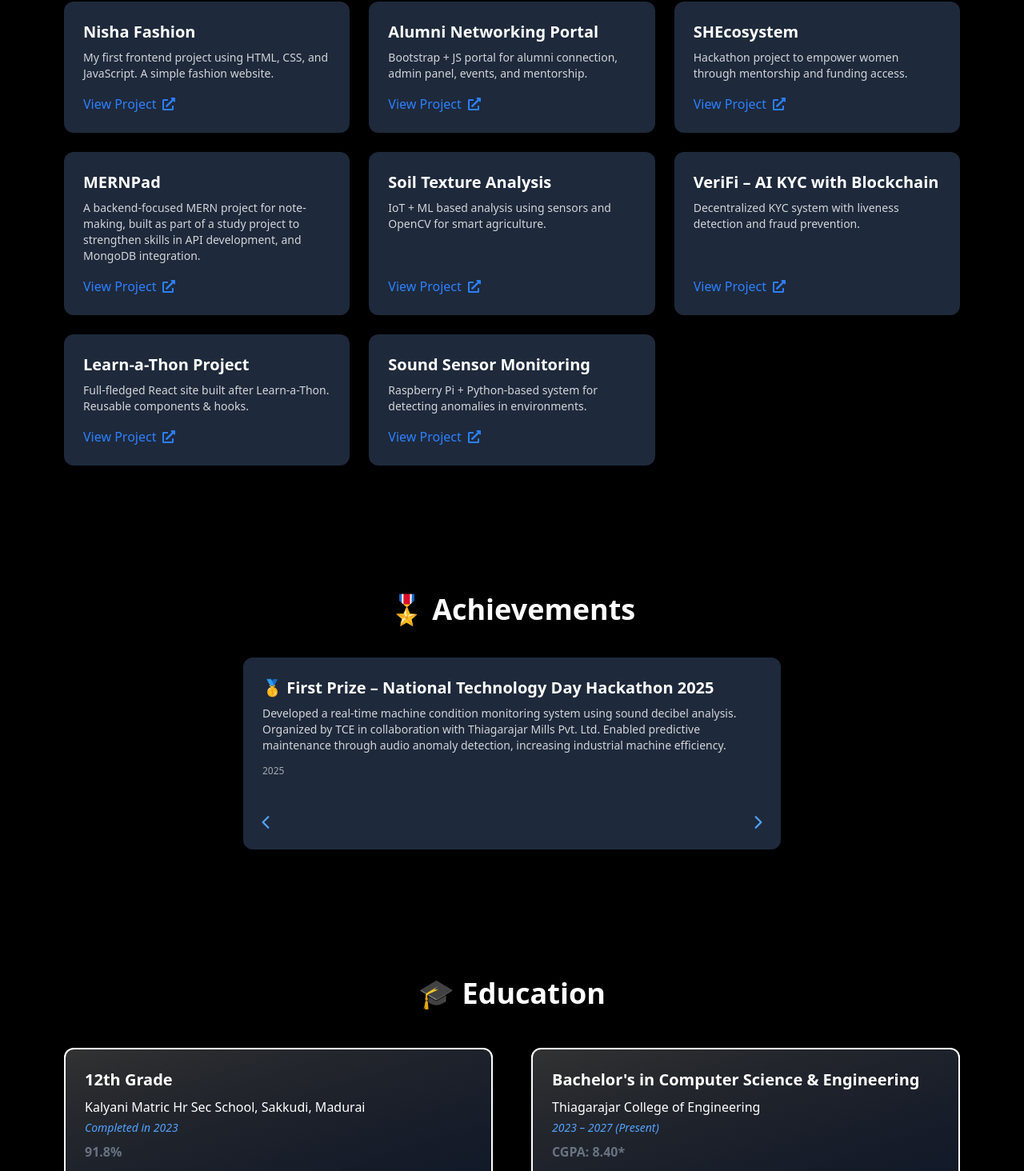
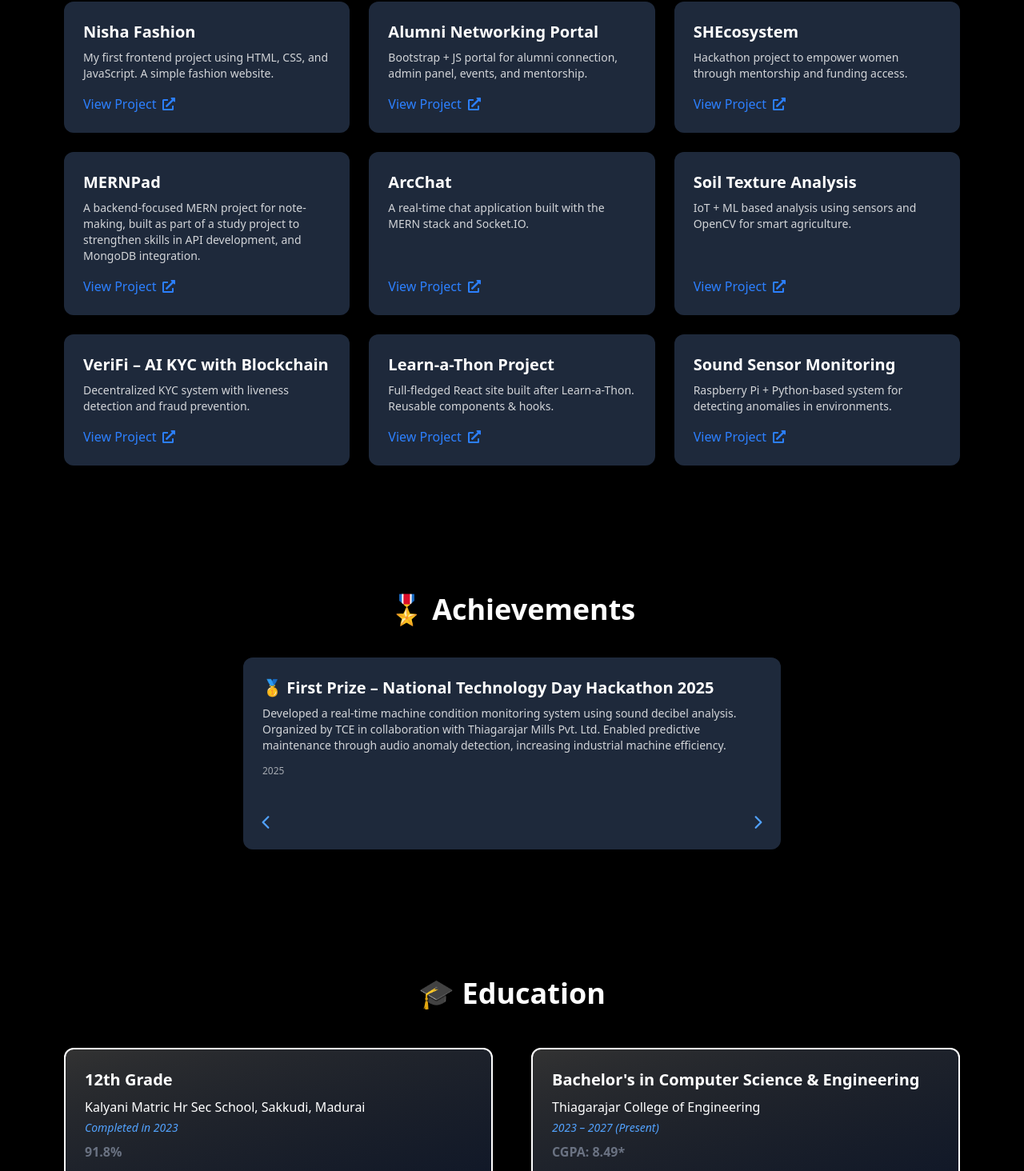
Before and after one commit to MohammedFaayaz/Portfolio, a React (Vite) app: page / in a window 1280 px wide. Shown: the part 2540-4004 px from the top of the page at 80% size. Built offline with nearby package versions, Linux system fonts and the light colour scheme.

Commit message:
updates in project

```diff
--- a/src/components/Education.jsx
+++ b/src/components/Education.jsx
@@ -24,7 +24,7 @@ export default function Education({ darkMode }) {
       title: "Bachelor's in Computer Science & Engineering",
       institution: "Thiagarajar College of Engineering",
       year: "2023 – 2027 (Present)",
-      result: "CGPA: 8.40*",
+      result: "CGPA: 8.49*",
     },
   ];
 
--- a/src/components/Projects.jsx
+++ b/src/components/Projects.jsx
@@ -22,11 +22,12 @@ const projectData = [
     link: "https://github.com/MohammedFaayaz/SHEcosystem",
     type: "Frontend",
   },
+  { title: "MERNPad", desc: "A backend-focused MERN project for note-making, built as part of a study project to strengthen skills in API development, and MongoDB integration.", link: "https://github.com/MohammedFaayaz/MERNPad", type: "Backend", },
 {
-  title: "MERNPad",
-  desc: "A backend-focused MERN project for note-making, built as part of a study project to strengthen skills in API development, and MongoDB integration.",
-  link: "https://github.com/MohammedFaayaz/MERNPad",
-  type: "Backend",
+  title: "ArcChat",
+  desc: "A real-time chat application built with the MERN stack  and Socket.IO.",
+  link: "https://github.com/MohammedFaayaz/ArcChat",
+  type: "Backend"
 },
 
   {
```
